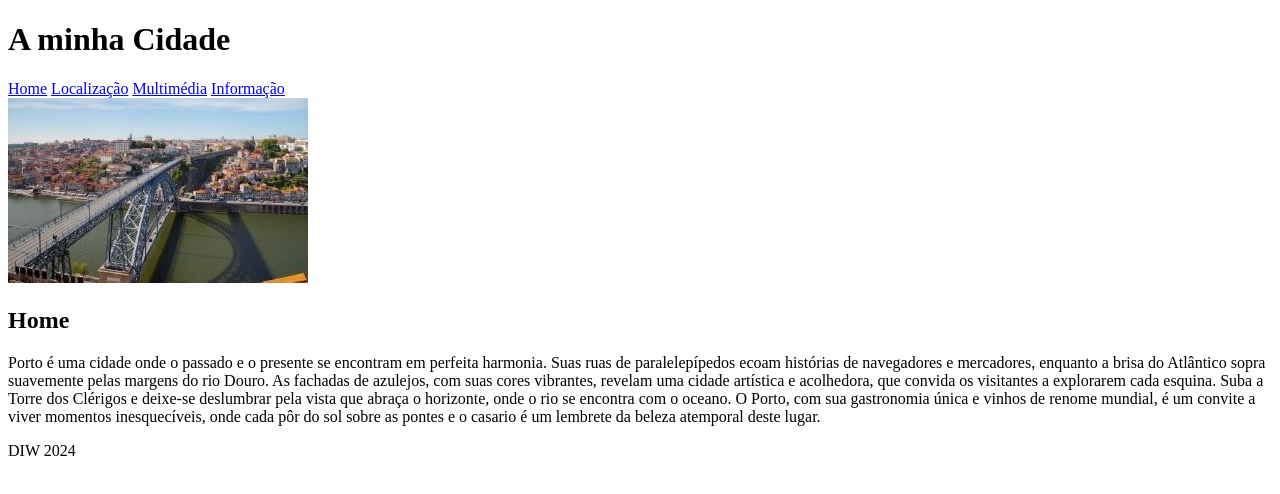
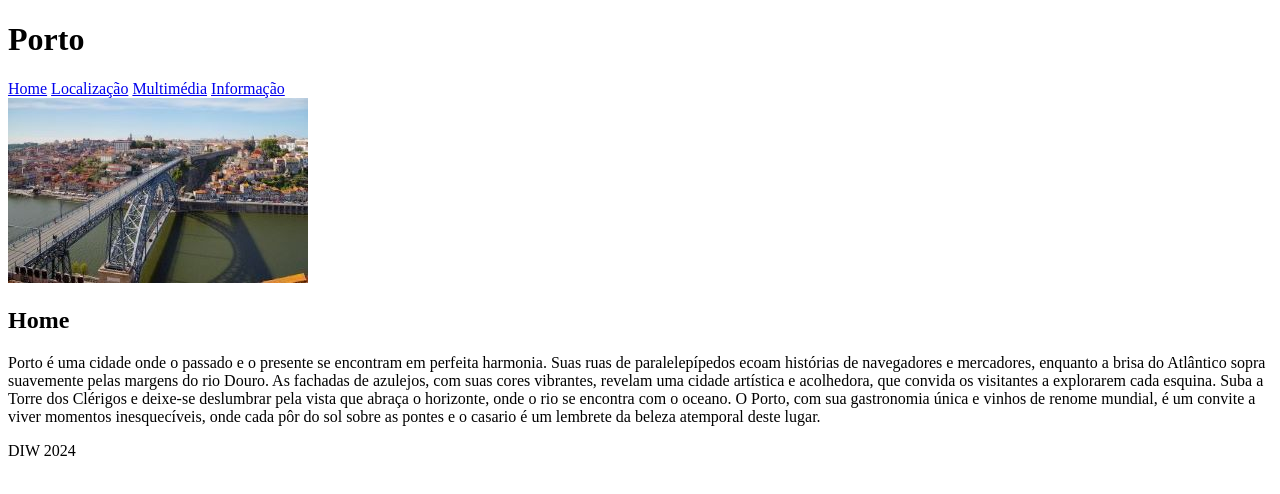
Before and after one commit to filipe-palma/filipe-palma.github.io, a plain HTML site: page lab2/index.html in a window 1280 px wide. Drawn offline with Linux system fonts and the light colour scheme.

Commit message:
versao final lab2 update

```diff
--- a/lab2/index.html
+++ b/lab2/index.html
@@ -2,11 +2,11 @@
 <html lang="pt">
     <head>
         <meta charset="UTF-8">
-        <title>Cidade</title>
+        <title>Porto</title>
     </head>
     <body>
         <header>
-            <h1>A minha Cidade</h1>
+            <h1>Porto</h1>
         </header>
         <main>
             <nav>
```
Also changed, not shown: lab2/info.html (+2 -2 lines), lab2/local.html (+2 -2 lines), lab2/multimedia.html (+2 -2 lines).
